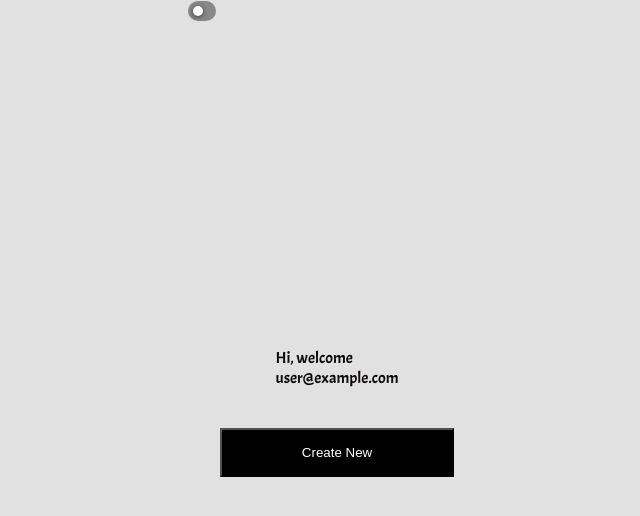
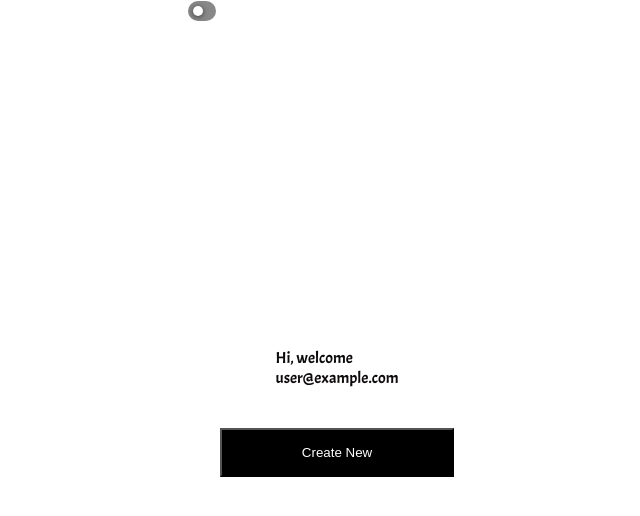
Before and after one commit to Pep7799/markdownapp, a React (Create React App) app: page /home in a window 1280 px wide. Shown: the top 516 px of the page, without its empty margins (303-943 px from the left). Built offline with nearby package versions, Linux system fonts and the light colour scheme; no server answers; sample sign-in values are in the browser's storage.

Commit message:
boxshadow

```diff
--- a/src/index.css
+++ b/src/index.css
@@ -5,13 +5,13 @@ body {
   margin: 0;
   padding: 0;
   font-family: 'Acme', sans-serif;
-  background:  rgb(226, 225, 225);
+  background:  #FFF;
 
 }
 
 
 #light body {
-  background: rgb(226, 225, 225);
+  background: #FFF;
 
 }
 
@@ -30,7 +30,7 @@ body {
 
 
 #light {
-  background: rgb(226, 225, 225);
+  background: #FFF;
 
 }
 
@@ -126,7 +126,12 @@ body {
 
 #dark .log-in {
   color: #FFF;
-  box-shadow: 0 0.5rem 1rem rgba(177, 167, 167, 0.2);
+  box-shadow: 0 0.5rem 1rem #FFF;
+
+}
+#light .log-in {
+  color: #000;
+  box-shadow: 0 0.5rem 1rem #000;
 
 }
 
```
